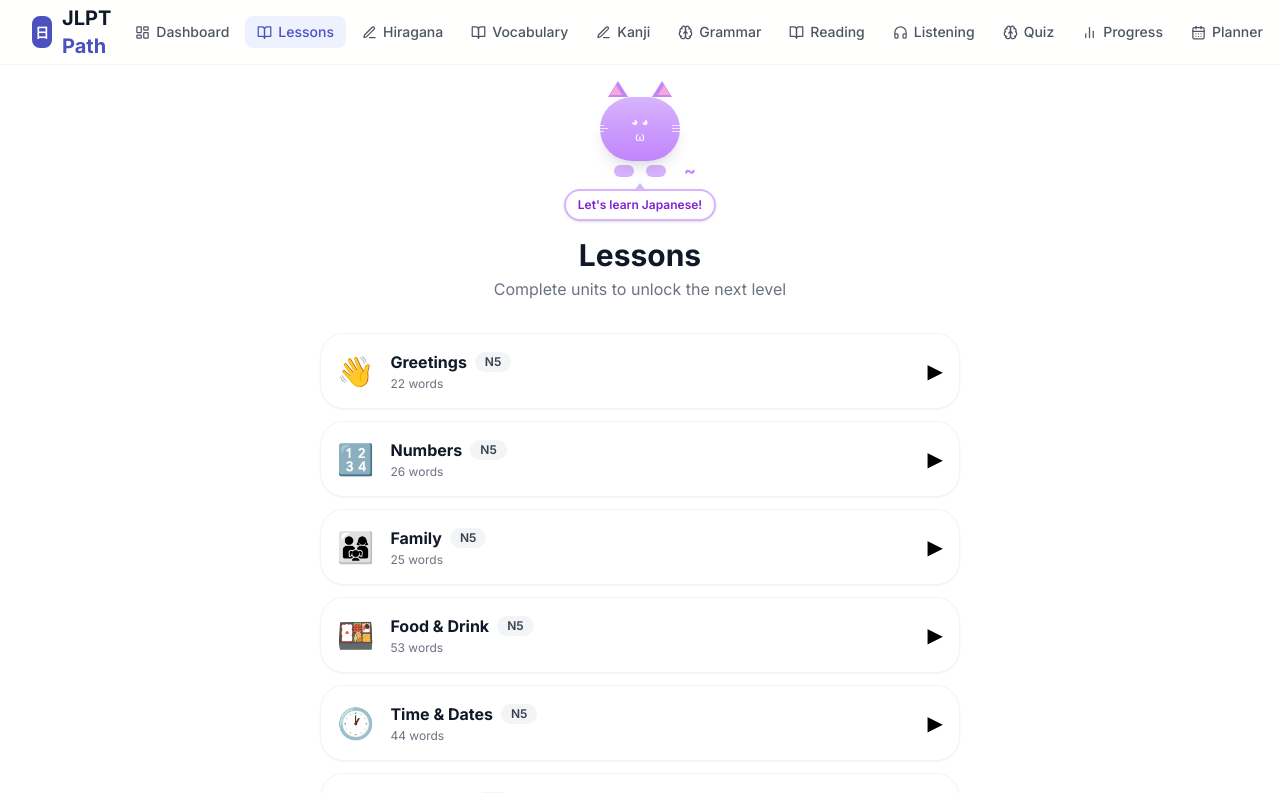
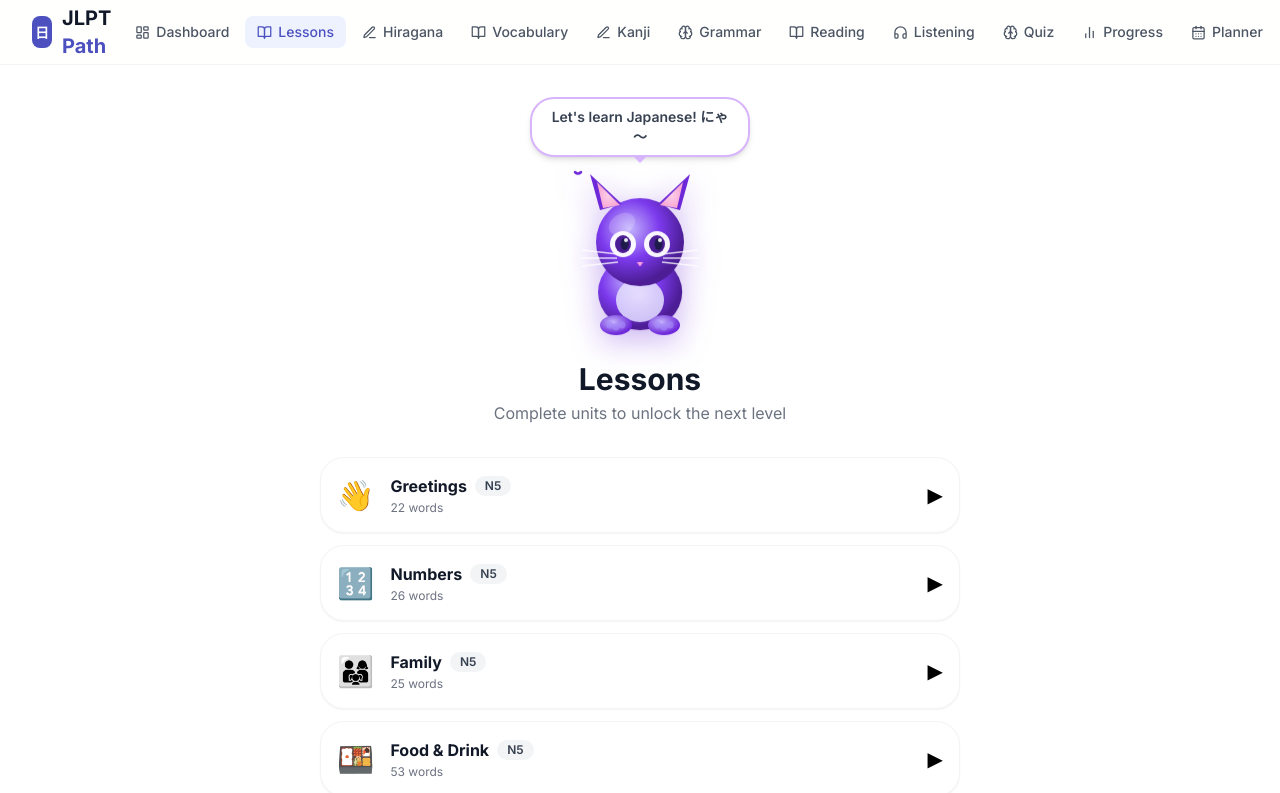
Before and after one commit to Surya6032/jlpt-path, a Next.js app: page /jlpt-path/learn/lessons in a window 1280 px wide. Shown: the top 793 px of the page. Built offline with nearby package versions, Linux system fonts and the light colour scheme.

Commit message:
Add files via upload

```diff
--- a/src/app/learn/lessons/page.tsx
+++ b/src/app/learn/lessons/page.tsx
@@ -20,62 +20,207 @@ function shuffle<T>(arr: T[]): T[] {
   return [...arr].sort(() => Math.random() - 0.5)
 }
 
-// ── Cat Mascot ────────────────────────────────────────────────────────────────
+// ── Cat Mascot (3D SVG + CSS, Duolingo-style) ──────────────────────────────────────────────────────
 type CatMood = 'idle' | 'happy' | 'sad' | 'excited' | 'thinking'
 
+const CAT_STYLES = `
+@keyframes catBob    { 0%,100%{transform:translateY(0)}  50%{transform:translateY(-6px)} }
+@keyframes catShake  { 0%,100%{transform:rotate(0deg)}   25%{transform:rotate(-8deg)} 75%{transform:rotate(8deg)} }
+@keyframes catJump   { 0%,100%{transform:translateY(0) scale(1)} 40%{transform:translateY(-18px) scale(1.08,0.93)} 60%{transform:translateY(-18px) scale(0.93,1.08)} }
+@keyframes tailWag   { 0%,100%{transform:rotate(-20deg) } 50%{transform:rotate(20deg)} }
+@keyframes tailDroop { 0%,100%{transform:rotate(40deg)}  50%{transform:rotate(60deg)} }
+@keyframes blinkEye  { 0%,90%,100%{transform:scaleY(1)}  95%{transform:scaleY(0.1)} }
+@keyframes pupilMove { 0%,100%{transform:translateX(0)}  50%{transform:translateX(2px)} }
+@keyframes breathe   { 0%,100%{transform:scaleX(1)}      50%{transform:scaleX(1.04)} }
+@keyframes starSpin  { 0%{transform:rotate(0deg) scale(0)} 50%{transform:rotate(180deg) scale(1.2)} 100%{transform:rotate(360deg) scale(0)} }
+@keyframes tearDrop  { 0%{opacity:0;transform:translateY(0)} 20%{opacity:1} 100%{opacity:0;transform:translateY(16px)} }
+@keyframes blushPulse{ 0%,100%{opacity:0.55} 50%{opacity:0.9} }
+.cat-bob     { animation: catBob   1.8s ease-in-out infinite }
+.cat-shake   { animation: catShake 0.5s ease-in-out 2 }
+.cat-jump    { animation: catJump  0.6s ease-in-out 1 }
+.cat-blink   { animation: blinkEye 3.5s ease-in-out infinite }
+.cat-pupil   { animation: pupilMove 2.5s ease-in-out infinite }
+.cat-breathe { animation: breathe  2s ease-in-out infinite }
+.tail-wag    { transform-origin: 0% 100%; animation: tailWag  0.5s ease-in-out infinite }
+.tail-droop  { transform-origin: 0% 100%; animation: tailDroop 1.5s ease-in-out infinite }
+.star-spin   { animation: starSpin 0.8s ease-out forwards }
+.tear-drop   { animation: tearDrop 1.2s ease-in forwards }
+.blush-pulse { animation: blushPulse 1.5s ease-in-out infinite }
+`
+
 function CatMascot({ mood = 'idle' }: { mood?: CatMood }) {
-  const expressions: Record<CatMood, { eyes: string; mouth: string; tail: string; msg: string }> = {
-    idle:     { eyes: '◕ ◕', mouth: 'ω', tail: '~',  msg: 'Let\'s learn Japanese!' },
-    happy:    { eyes: '＾ ＾', mouth: '∇', tail: '≈',  msg: 'Correct! Nyan~!' },
-    sad:      { eyes: '× ×', mouth: 'ε', tail: '.',  msg: 'Oops! Try again!' },
-    excited:  { eyes: '★ ★', mouth: '▽', tail: '≋',  msg: 'You\'re on fire! 🔥' },
-    thinking: { eyes: '- ◕', mouth: '3', tail: '?',  msg: 'Hmm, think carefully...' },
+  const bodyAnim  = mood === 'happy' || mood === 'excited' ? 'cat-jump'  : mood === 'sad' ? 'cat-shake' : 'cat-bob'
+  const tailClass = mood === 'happy' || mood === 'excited' ? 'tail-wag'  : 'tail-droop'
+  const showStars = mood === 'happy' || mood === 'excited'
+  const showTear  = mood === 'sad'
+  const blush     = mood === 'happy' || mood === 'excited'
+
+  // Eye shapes per mood
+  const eyeConfig: Record<CatMood, { left: string; right: string }> = {
+    idle:     { left: 'M4,8 Q8,3 12,8 Q8,13 4,8Z', right: 'M4,8 Q8,3 12,8 Q8,13 4,8Z' },
+    happy:    { left: 'M2,9 Q8,2 14,9',             right: 'M2,9 Q8,2 14,9' },
+    sad:      { left: 'M2,7 Q8,13 14,7',            right: 'M2,7 Q8,13 14,7' },
+    excited:  { left: 'M4,8 Q8,1 12,8 Q8,15 4,8Z', right: 'M4,8 Q8,1 12,8 Q8,15 4,8Z' },
+    thinking: { left: 'M4,8 Q8,3 12,8 Q8,13 4,8Z', right: 'M3,9 Q8,4 13,9' },
   }
-  const e = expressions[mood]
-  const tailAnim = mood === 'happy' || mood === 'excited' ? 'animate-bounce' : ''
+
+  const mouthConfig: Record<CatMood, string> = {
+    idle:     'M5,10 Q8,13 11,10',
+    happy:    'M4,9  Q8,15 12,9',
+    sad:      'M4,11 Q8,7  12,11',
+    excited:  'M3,9  Q8,16 13,9',
+    thinking: 'M6,10 Q8,12 10,10',
+  }
+
+  const msgs: Record<CatMood, string> = {
+    idle:     "Let's learn Japanese! にゃ～",
+    happy:    'Correct! Great job! ✨',
+    sad:      'Oops! You can do it! 💪',
+    excited:  'On a streak! 🔥 Amazing!',
+    thinking: 'Think carefully… にゃ？',
+  }
+
+  const eyeL = eyeConfig[mood].left
+  const eyeR = eyeConfig[mood].right
+  const mouth = mouthConfig[mood]
+  const isHappyOrExcited = mood === 'happy' || mood === 'excited'
 
   return (
-    <div className="flex flex-col items-center select-none">
-      <div className="relative">
-        {/* Body */}
-        <div className="w-20 h-16 bg-gradient-to-b from-purple-300 to-purple-400 dark:from-purple-600 dark:to-purple-700 rounded-3xl flex items-center justify-center shadow-lg relative">
-          {/* Ears */}
-          <div className="absolute -top-4 left-2 w-0 h-0 border-l-[10px] border-r-[10px] border-b-[16px] border-l-transparent border-r-transparent border-b-purple-400 dark:border-b-purple-600" />
-          <div className="absolute -top-4 right-2 w-0 h-0 border-l-[10px] border-r-[10px] border-b-[16px] border-l-transparent border-r-transparent border-b-purple-400 dark:border-b-purple-600" />
-          {/* Inner ears */}
-          <div className="absolute -top-3 left-2.5 w-0 h-0 border-l-[6px] border-r-[6px] border-b-[10px] border-l-transparent border-r-transparent border-b-pink-300" />
-          <div className="absolute -top-3 right-2.5 w-0 h-0 border-l-[6px] border-r-[6px] border-b-[10px] border-l-transparent border-r-transparent border-b-pink-300" />
-          {/* Face */}
-          <div className="text-center">
-            <div className="text-xs font-bold text-white leading-tight">{e.eyes}</div>
-            <div className="text-xs text-white">{e.mouth}</div>
-          </div>
-          {/* Whiskers */}
-          <div className="absolute left-0 top-7 flex flex-col gap-0.5 -translate-x-2">
-            <div className="w-3 h-px bg-white/70" />
-            <div className="w-4 h-px bg-white/70" />
-            <div className="w-3 h-px bg-white/70" />
-          </div>
-          <div className="absolute right-0 top-7 flex flex-col gap-0.5 translate-x-2">
-            <div className="w-3 h-px bg-white/70" />
-            <div className="w-4 h-px bg-white/70" />
-            <div className="w-3 h-px bg-white/70" />
-          </div>
-        </div>
-        {/* Tail */}
-        <div className={`absolute -bottom-2 -right-4 text-purple-400 dark:text-purple-500 font-bold text-lg ${tailAnim}`}>
-          {e.tail}
-        </div>
-        {/* Paws */}
-        <div className="flex justify-center gap-3 mt-1">
-          <div className="w-5 h-3 bg-purple-300 dark:bg-purple-600 rounded-full" />
-          <div className="w-5 h-3 bg-purple-300 dark:bg-purple-600 rounded-full" />
-        </div>
+    <div className="flex flex-col items-center gap-2 select-none">
+      <style>{CAT_STYLES}</style>
+
+      {/* Speech bubble */}
+      <div className="relative bg-white dark:bg-gray-800 border-2 border-purple-300 dark:border-purple-600 rounded-2xl px-4 py-2 text-sm font-semibold text-gray-700 dark:text-gray-200 shadow-md max-w-[220px] text-center">
+        {msgs[mood]}
+        <div className="absolute -bottom-2 left-1/2 -translate-x-1/2 w-0 h-0 border-l-[8px] border-r-[8px] border-t-[8px] border-l-transparent border-r-transparent border-t-purple-300 dark:border-t-purple-600" />
       </div>
-      {/* Speech bubble */}
-      <div className="mt-3 bg-white dark:bg-gray-800 border-2 border-purple-300 dark:border-purple-600 rounded-2xl px-3 py-1.5 text-xs font-semibold text-purple-700 dark:text-purple-300 shadow relative">
-        <div className="absolute -top-2 left-1/2 -translate-x-1/2 w-0 h-0 border-l-[6px] border-r-[6px] border-b-[8px] border-l-transparent border-r-transparent border-b-purple-300 dark:border-b-purple-600" />
-        {e.msg}
+
+      {/* Cat SVG */}
+      <div className={bodyAnim} style={{filter:'drop-shadow(0 8px 16px rgba(109,40,217,0.35))'}}>
+        <svg width="140" height="180" viewBox="0 0 140 180" fill="none" xmlns="http://www.w3.org/2000/svg">
+          <defs>
+            {/* Body gradient — gives 3D depth */}
+            <radialGradient id="bodyGrad" cx="38%" cy="35%" r="62%">
+              <stop offset="0%"   stopColor="#c4b5fd"/>
+              <stop offset="55%"  stopColor="#7c3aed"/>
+              <stop offset="100%" stopColor="#4c1d95"/>
+            </radialGradient>
+            {/* Belly gradient */}
+            <radialGradient id="bellyGrad" cx="50%" cy="40%" r="55%">
+              <stop offset="0%"   stopColor="#ede9fe"/>
+              <stop offset="100%" stopColor="#ddd6fe"/>
+            </radialGradient>
+            {/* Ear inner gradient */}
+            <radialGradient id="earGrad" cx="50%" cy="50%" r="50%">
+              <stop offset="0%"   stopColor="#fbcfe8"/>
+              <stop offset="100%" stopColor="#f9a8d4"/>
+            </radialGradient>
+            {/* Paw gradient */}
+            <radialGradient id="pawGrad" cx="40%" cy="35%" r="60%">
+              <stop offset="0%"   stopColor="#c4b5fd"/>
+              <stop offset="100%" stopColor="#6d28d9"/>
+            </radialGradient>
+          </defs>
+
+          {/* ── Tail ── */}
+          <g className={tailClass}>
+            <path d="M105,150 Q140,130 130,100 Q120,75 110,90" stroke="#6d28d9" strokeWidth="10" strokeLinecap="round" fill="none"/>
+            <path d="M105,150 Q140,130 130,100 Q120,75 110,90" stroke="#a78bfa" strokeWidth="4" strokeLinecap="round" fill="none" opacity="0.5"/>
+          </g>
+
+          {/* ── Body ── */}
+          <ellipse className="cat-breathe" cx="70" cy="130" rx="42" ry="38" fill="url(#bodyGrad)"/>
+          {/* Belly */}
+          <ellipse cx="70" cy="138" rx="24" ry="22" fill="url(#bellyGrad)" opacity="0.9"/>
+
+          {/* ── Head ── */}
+          <circle cx="70" cy="80" r="44" fill="url(#bodyGrad)"/>
+          {/* Head highlight */}
+          <ellipse cx="52" cy="62" rx="14" ry="10" fill="white" opacity="0.18" transform="rotate(-30 52 62)"/>
+
+          {/* ── Ears ── */}
+          {/* Left ear */}
+          <polygon points="30,48 20,12 52,42" fill="#6d28d9"/>
+          <polygon points="33,46 27,20 50,43" fill="url(#earGrad)"/>
+          {/* Right ear */}
+          <polygon points="110,48 120,12 88,42" fill="#6d28d9"/>
+          <polygon points="107,46 113,20 90,43" fill="url(#earGrad)"/>
+
+          {/* ── Blush ── */}
+          {blush && <>
+            <ellipse className="blush-pulse" cx="44" cy="95" rx="10" ry="6" fill="#f9a8d4" opacity="0.6"/>
+            <ellipse className="blush-pulse" cx="96" cy="95" rx="10" ry="6" fill="#f9a8d4" opacity="0.6"/>
+          </>}
+
+          {/* ── Eyes ── */}
+          {/* Left eye white */}
+          <ellipse cx="53" cy="82" rx="13" ry="13" fill="white" opacity="0.95"/>
+          {/* Right eye white */}
+          <ellipse cx="87" cy="82" rx="13" ry="13" fill="white" opacity="0.95"/>
+
+          {/* Left eye iris */}
+          <g className="cat-blink" style={{transformOrigin:'53px 82px'}}>
+            {isHappyOrExcited
+              ? <path d={eyeL} fill="none" stroke="#4c1d95" strokeWidth="3" transform="translate(46,74)"/>
+              : mood === 'sad'
+                ? <path d={eyeL} fill="none" stroke="#4c1d95" strokeWidth="3" transform="translate(46,74)"/>
+                : <ellipse cx="53" cy="82" rx="8" ry="9" fill="#4c1d95"/>
+            }
+            {!isHappyOrExcited && mood !== 'sad' && <>
+              <ellipse className="cat-pupil" cx="53" cy="82" rx="4" ry="6" fill="#1e1b4b"/>
+              <circle cx="56" cy="78" r="2" fill="white" opacity="0.9"/>
+            </>}
+          </g>
+
+          {/* Right eye iris */}
+          <g className="cat-blink" style={{transformOrigin:'87px 82px'}}>
+            {isHappyOrExcited
+              ? <path d={eyeR} fill="none" stroke="#4c1d95" strokeWidth="3" transform="translate(80,74)"/>
+              : mood === 'sad'
+                ? <path d={eyeR} fill="none" stroke="#4c1d95" strokeWidth="3" transform="translate(80,74)"/>
+                : <ellipse cx="87" cy="82" rx="8" ry="9" fill="#4c1d95"/>
+            }
+            {!isHappyOrExcited && mood !== 'sad' && <>
+              <ellipse className="cat-pupil" cx="87" cy="82" rx="4" ry="6" fill="#1e1b4b"/>
+              <circle cx="90" cy="78" r="2" fill="white" opacity="0.9"/>
+            </>}
+          </g>
+
+          {/* ── Whiskers ── */}
+          <line x1="12" y1="88" x2="48" y2="92" stroke="white" strokeWidth="1.5" opacity="0.8"/>
+          <line x1="10" y1="96" x2="47" y2="96" stroke="white" strokeWidth="1.5" opacity="0.8"/>
+          <line x1="12" y1="104" x2="48" y2="100" stroke="white" strokeWidth="1.5" opacity="0.8"/>
+          <line x1="92" y1="92" x2="128" y2="88" stroke="white" strokeWidth="1.5" opacity="0.8"/>
+          <line x1="93" y1="96" x2="130" y2="96" stroke="white" strokeWidth="1.5" opacity="0.8"/>
+          <line x1="92" y1="100" x2="128" y2="104" stroke="white" strokeWidth="1.5" opacity="0.8"/>
+
+          {/* ── Nose & Mouth ── */}
+          <path d="M67,100 L70,104 L73,100" fill="#f9a8d4" stroke="#e879f9" strokeWidth="1"/>
+          <path d={mouth} fill="none" stroke="#6d28d9" strokeWidth="2.5" strokeLinecap="round"/>
+
+          {/* ── Paws ── */}
+          <ellipse cx="46" cy="163" rx="16" ry="10" fill="url(#pawGrad)"/>
+          <ellipse cx="94" cy="163" rx="16" ry="10" fill="url(#pawGrad)"/>
+          {/* Toe beans */}
+          <circle cx="40" cy="163" r="3.5" fill="#a78bfa" opacity="0.6"/>
+          <circle cx="46" cy="165" r="3.5" fill="#a78bfa" opacity="0.6"/>
+          <circle cx="52" cy="163" r="3.5" fill="#a78bfa" opacity="0.6"/>
+          <circle cx="88" cy="163" r="3.5" fill="#a78bfa" opacity="0.6"/>
+          <circle cx="94" cy="165" r="3.5" fill="#a78bfa" opacity="0.6"/>
+          <circle cx="100" cy="163" r="3.5" fill="#a78bfa" opacity="0.6"/>
+
+          {/* ── Excited stars ── */}
+          {showStars && <>
+            <text className="star-spin" x="18" y="42" fontSize="16" style={{transformOrigin:'26px 34px'}}>✨</text>
+            <text className="star-spin" x="106" y="38" fontSize="14" style={{transformOrigin:'113px 31px',animationDelay:'0.2s'}}>⭐</text>
+          </>}
+
+          {/* ── Sad tear ── */}
+          {showTear && <>
+            <ellipse className="tear-drop" cx="53" cy="95" rx="3" ry="5" fill="#93c5fd" opacity="0.9"/>
+            <ellipse className="tear-drop" cx="87" cy="95" rx="3" ry="5" fill="#93c5fd" opacity="0.9" style={{animationDelay:'0.3s'}}/>
+          </>}
+        </svg>
       </div>
     </div>
   )
```
